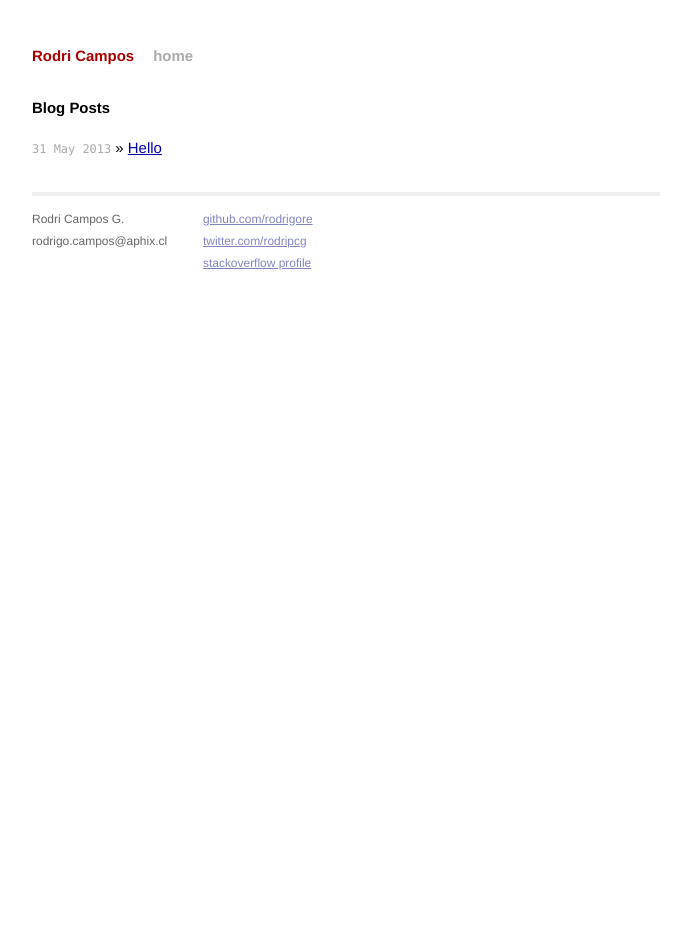
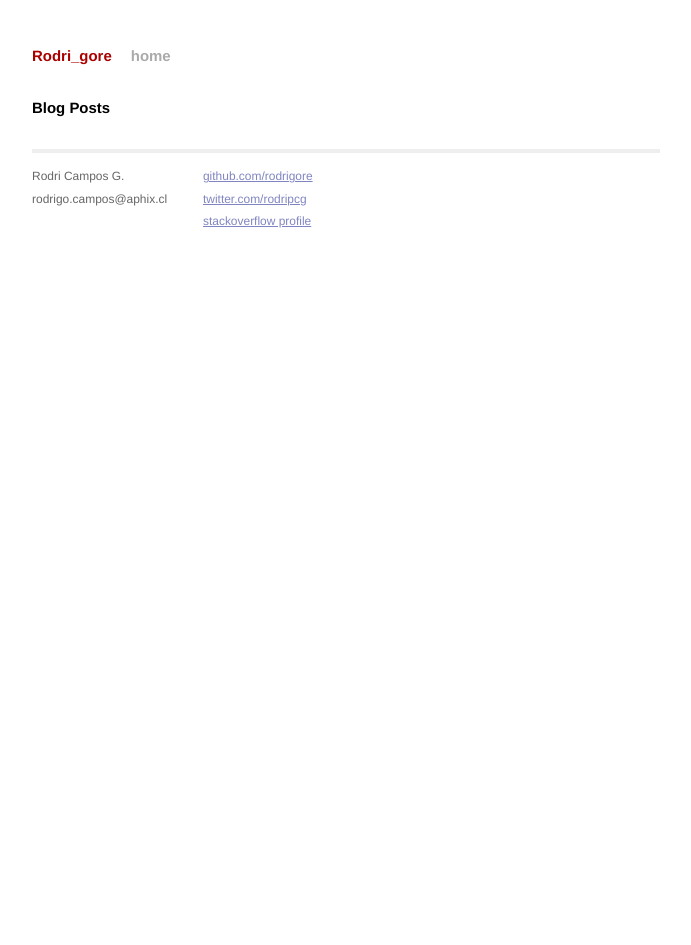
Before and after one commit to rodrigore/rodrigore.github.io, a Jekyll site: the page built from index.html, in a window 1280 px wide. Shown: the whole page, without its empty margins (294-985 px from the left). Built offline with Jekyll 4.4.1, drawn with Linux system fonts in a browser that asks for light colours.

Commit message:
Remove first empty post

```diff
--- a/_config.yml
+++ b/_config.yml
@@ -1,2 +1,2 @@
-name: Rodri Campos
+name: Rodri_gore
 pygments: true
--- a/_posts/2013-05-31-first-commit.markdown
+++ /dev/null
@@ -1,5 +0,0 @@
----
-layout: post
-title:  "Hello"
-date:   2013-05-31 18:49:23
----
--- a/index.html
+++ b/index.html
@@ -1,6 +1,6 @@
 ---
 layout: default
-title: Rodri Campos
+title: Rodri_Gore
 ---
 
 <div id="home">
```
